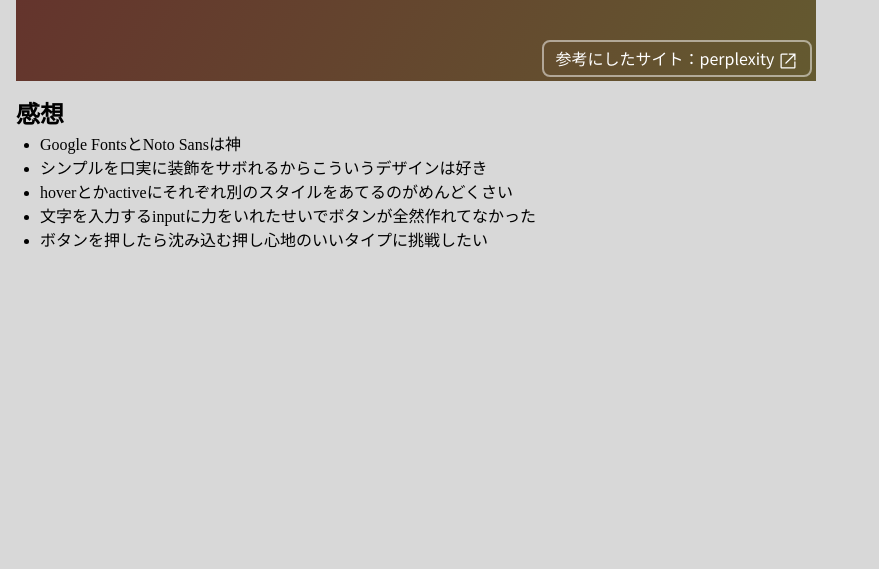
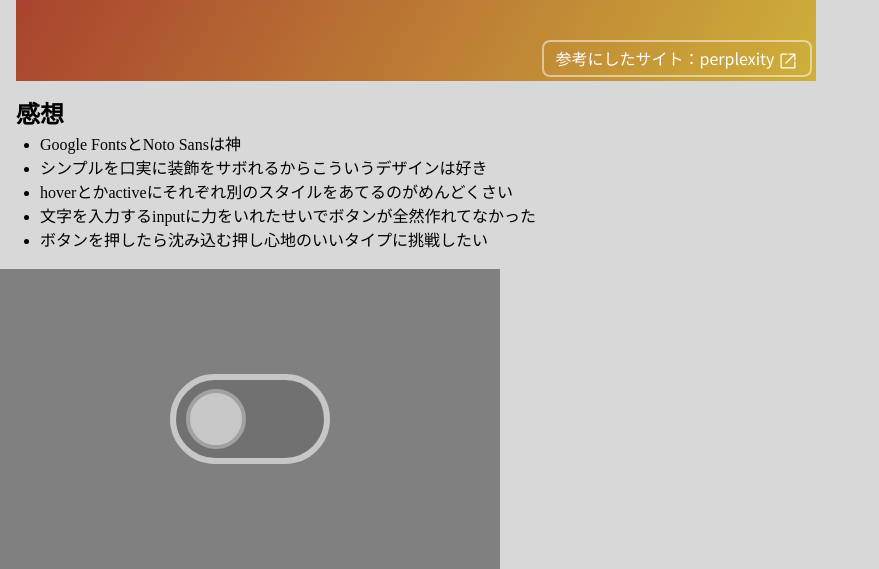
Before and after one commit to Jackylaughs/ButtonCollection, a plain HTML site: page index.html in a window 1280 px wide. Shown: the part 335-904 px from the top of the page, without its empty margins (0-879 px from the left). Before the commit the page ends 800 px from the top, so only its background shows below. Drawn offline with Linux system fonts and the light colour scheme.

Commit message:
シンプルなトグルボタンを作成

```diff
--- /dev/null
+++ b/app.js
@@ -0,0 +1,9 @@
+// トグルスイッチ
+
+const toggle_button_cover = document.querySelector (".toggle_button_cover");
+const toggle_button = document.querySelector(".toggle_button_switch");
+
+toggle_button_cover.addEventListener ("click", () => {
+    toggle_button_cover.classList.toggle ("open");
+    toggle_button.classList.toggle ("open");
+});
--- a/index.html
+++ b/index.html
@@ -45,6 +45,7 @@
             <img src="./images/open_link_icon.svg" alt="リンク">
         </a>
     </div>
+
     <section class="glass_impression">
         <h2>感想</h2>
         <ul>
@@ -55,5 +56,13 @@
             <li>ボタンを押したら沈み込む押し心地のいいタイプに挑戦したい</li>
         </ul>
     </section>
+
+    <div class="toggle_button">
+        <div class="toggle_button_cover">
+            <span class="toggle_button_switch"></span>
+        </div>
+    </div>
+
+    <script src="app.js"></script>
 </body>
 </html>
--- a/style.css
+++ b/style.css
@@ -13,7 +13,7 @@ body{
 
 .glass_background{
     font-family: "Noto Sans JP";
-    background: linear-gradient(120deg, #642c2c, #645a30);
+    background: linear-gradient(120deg, #a12c2c, #ceb03a);
     background-size: cover;
     height: 400px;
     width: 800px;
@@ -174,10 +174,49 @@ body{
     margin: 16px;
 }
 
-.glass_impression h2{
-
-}
-
 .glass_impression ul{
     padding-left: 24px;
 }
+
+
+/* トグルボタン */
+
+.toggle_button {
+    align-items: center;
+    background-color: #808080;
+    display: flex;
+    height: 300px;
+    justify-content: center;
+    width: 500px;
+}
+
+.toggle_button_cover {
+    background-color: #717171;
+    border: 6px solid #c7c7c7;
+    border-radius: 100px;
+    display: flex;
+    align-items: center;
+    height: 90px;
+    position: relative;
+    transition: background-color 0.4s;
+    width: 160px;
+}
+
+.toggle_button_cover.open {
+    background-color: #27a425;
+}
+
+.toggle_button_switch {
+    background-color: #c7c7c7;
+    border: 4px solid #a1a1a1;
+    border-radius: 100px;
+    height: 60px;
+    left: 10px;
+    position: absolute;
+    transition: left 0.4s;
+    width: 60px;
+}
+
+.toggle_button_switch.open {
+    left: 80px;
+}
```
Also changed, not shown: 1 other file.
